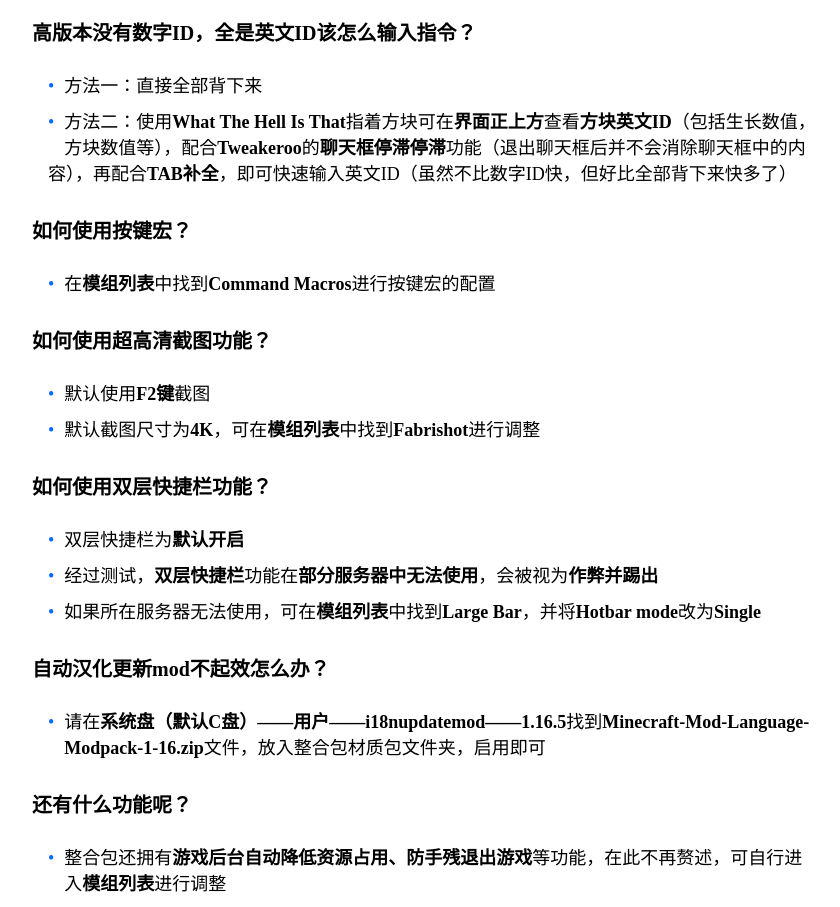
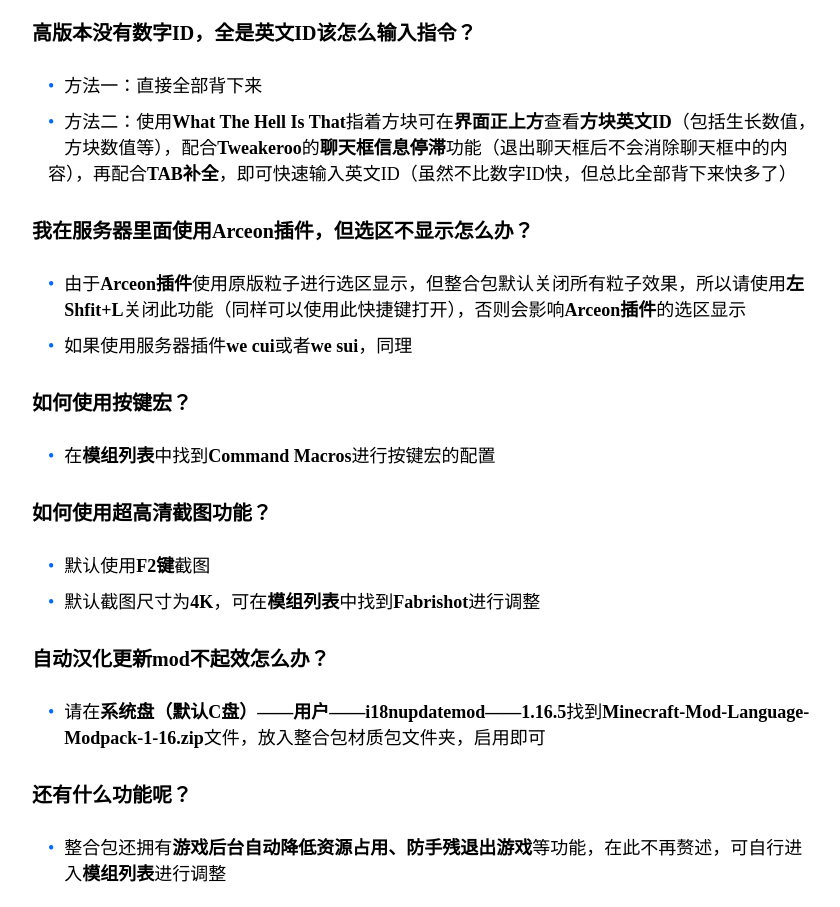
Before and after one commit to TACGqwq/TACGqwq.github.io, a plain HTML site: page posts/22971/index.html in a window 1280 px wide. Shown: the part 6724-7631 px from the top of the page, without its empty margins (208-1048 px from the left). Drawn offline with Linux system fonts and the light colour scheme.

Commit message:
Site updated: 2021-07-16 04:23:21

```diff
--- a/posts/22971/index.html
+++ b/posts/22971/index.html
@@ -324,7 +324,11 @@
 </ul>
 <h3 id="高版本没有数字ID，全是英文ID该怎么输入指令？"><a href="#高版本没有数字ID，全是英文ID该怎么输入指令？" class="headerlink" title="高版本没有数字ID，全是英文ID该怎么输入指令？"></a>高版本没有数字ID，全是英文ID该怎么输入指令？</h3><ul>
 <li>方法一：直接全部背下来</li>
-<li>方法二：使用<strong>What The Hell Is That</strong>指着方块可在<strong>界面正上方</strong>查看<strong>方块英文ID</strong>（包括生长数值，方块数值等），配合<strong>Tweakeroo</strong>的<strong>聊天框停滞停滞</strong>功能（退出聊天框后并不会消除聊天框中的内容），再配合<strong>TAB补全</strong>，即可快速输入英文ID（虽然不比数字ID快，但好比全部背下来快多了）</li>
+<li>方法二：使用<strong>What The Hell Is That</strong>指着方块可在<strong>界面正上方</strong>查看<strong>方块英文ID</strong>（包括生长数值，方块数值等），配合<strong>Tweakeroo</strong>的<strong>聊天框信息停滞</strong>功能（退出聊天框后不会消除聊天框中的内容），再配合<strong>TAB补全</strong>，即可快速输入英文ID（虽然不比数字ID快，但总比全部背下来快多了）</li>
+</ul>
+<h3 id="我在服务器里面使用Arceon插件，但选区不显示怎么办？"><a href="#我在服务器里面使用Arceon插件，但选区不显示怎么办？" class="headerlink" title="我在服务器里面使用Arceon插件，但选区不显示怎么办？"></a>我在服务器里面使用Arceon插件，但选区不显示怎么办？</h3><ul>
+<li>由于<strong>Arceon插件</strong>使用原版粒子进行选区显示，但整合包默认关闭所有粒子效果，所以请使用<strong>左Shfit+L</strong>关闭此功能（同样可以使用此快捷键打开），否则会影响<strong>Arceon插件</strong>的选区显示</li>
+<li>如果使用服务器插件<strong>we cui</strong>或者<strong>we sui</strong>，同理</li>
 </ul>
 <h3 id="如何使用按键宏？"><a href="#如何使用按键宏？" class="headerlink" title="如何使用按键宏？"></a>如何使用按键宏？</h3><ul>
 <li>在<strong>模组列表</strong>中找到<strong>Command Macros</strong>进行按键宏的配置</li>
@@ -332,11 +336,6 @@
 <h3 id="如何使用超高清截图功能？"><a href="#如何使用超高清截图功能？" class="headerlink" title="如何使用超高清截图功能？"></a>如何使用超高清截图功能？</h3><ul>
 <li>默认使用<strong>F2键</strong>截图</li>
 <li>默认截图尺寸为<strong>4K</strong>，可在<strong>模组列表</strong>中找到<strong>Fabrishot</strong>进行调整</li>
-</ul>
-<h3 id="如何使用双层快捷栏功能？"><a href="#如何使用双层快捷栏功能？" class="headerlink" title="如何使用双层快捷栏功能？"></a>如何使用双层快捷栏功能？</h3><ul>
-<li>双层快捷栏为<strong>默认开启</strong></li>
-<li>经过测试，<strong>双层快捷栏</strong>功能在<strong>部分服务器中无法使用</strong>，会被视为<strong>作弊并踢出</strong></li>
-<li>如果所在服务器无法使用，可在<strong>模组列表</strong>中找到<strong>Large Bar</strong>，并将<strong>Hotbar mode</strong>改为<strong>Single</strong></li>
 </ul>
 <h3 id="自动汉化更新mod不起效怎么办？"><a href="#自动汉化更新mod不起效怎么办？" class="headerlink" title="自动汉化更新mod不起效怎么办？"></a>自动汉化更新mod不起效怎么办？</h3><ul>
 <li>请在<strong>系统盘（默认C盘）——用户——i18nupdatemod——1.16.5</strong>找到<strong>Minecraft-Mod-Language-Modpack-1-16.zip</strong>文件，放入整合包材质包文件夹，启用即可</li>
```
